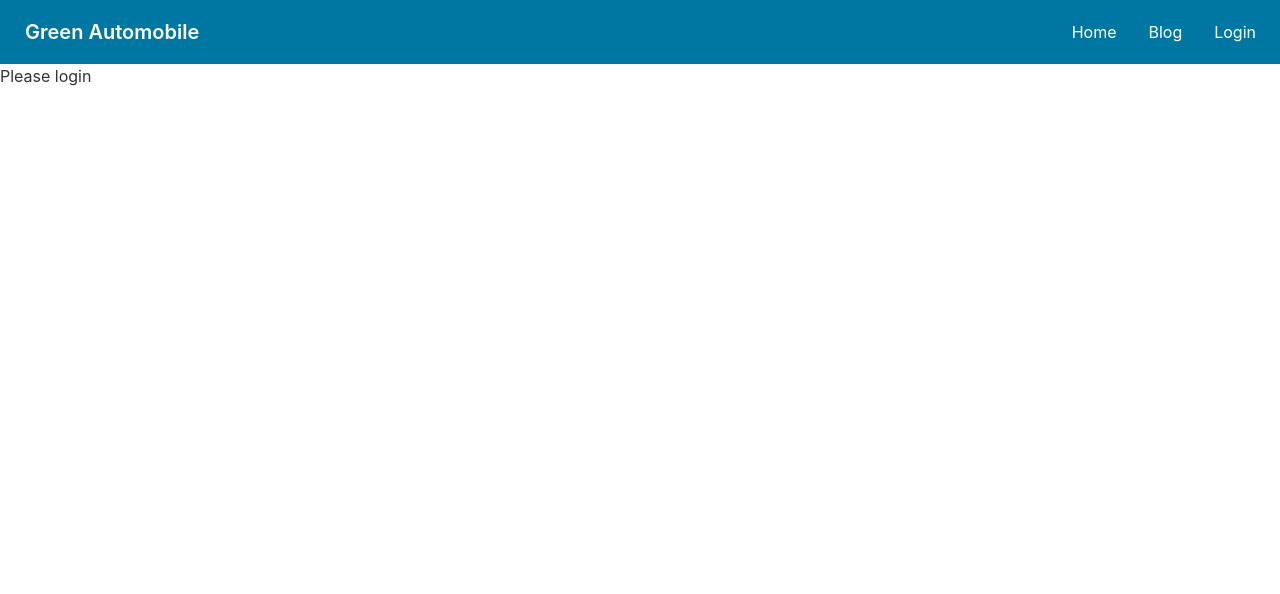
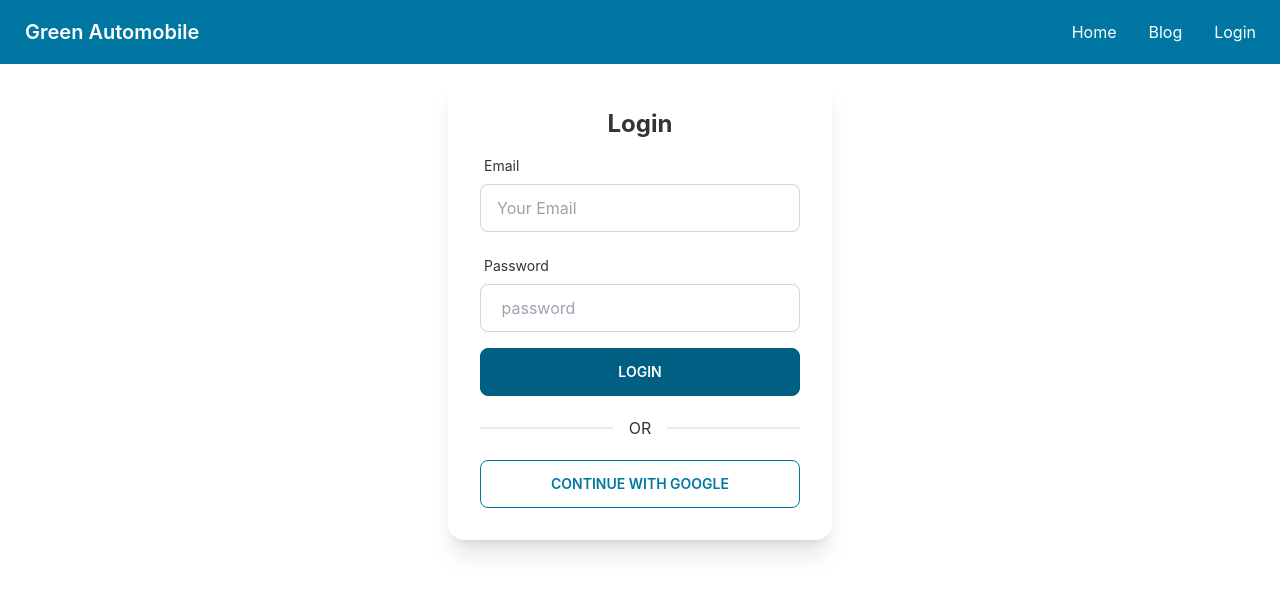
Before and after one commit to ranawp/green-automobile-, a React (Create React App) app: page /login in a window 1280 px wide. Shown: the top 594 px of the page. Built offline with nearby package versions, Linux system fonts and the light colour scheme; no server answers.

Commit message:
login added

```diff
--- a/package.json
+++ b/package.json
@@ -7,8 +7,11 @@
     "@testing-library/react": "^13.2.0",
     "@testing-library/user-event": "^13.5.0",
     "daisyui": "^2.15.0",
+    "firebase": "^9.8.1",
     "react": "^18.1.0",
     "react-dom": "^18.1.0",
+    "react-firebase-hooks": "^5.0.3",
+    "react-hook-form": "^7.31.2",
     "react-router-dom": "^6.3.0",
     "react-scripts": "5.0.1",
     "web-vitals": "^2.1.4"
--- a/src/App.js
+++ b/src/App.js
@@ -3,8 +3,10 @@ import './App.css';
 import Blog from './Components/Pages/Blog/Blog';
 import Home from './Components/Pages/Home/Home';
 import Login from './Components/Pages/Login/Login';
+import Register from './Components/Pages/Login/Register';
 import Purchase from './Components/Pages/Purchase/Purchase';
 import Navbar from './Components/Shared/Navbar/Navbar';
+import NotFound from './Components/Shared/NotFound/NotFound';
 
 function App() {
   return (
@@ -14,7 +16,9 @@ function App() {
         <Route path='/' element={<Home></Home>}></Route>
         <Route path='/blog' element={<Blog></Blog>}></Route>
         <Route path='/login' element={<Login></Login>}></Route>
-        <Route path='/purchase' element={<Purchase></Purchase>}></Route>
+        <Route path='/register' element={<Register></Register>}></Route>
+        <Route path='/purchase/:purchaseId' element={<Purchase></Purchase>}></Route>
+        <Route path='*' element={<NotFound></NotFound>}></Route>
       </Routes>
 
 
--- a/src/Components/Pages/Home/Product/Product.js
+++ b/src/Components/Pages/Home/Product/Product.js
@@ -14,7 +14,7 @@ const Product = () => {
 
 
     return (
-        <div >
+        <div id='products'>
             <h3 className='text-center'>Products</h3>
             <div className='grid grid-cols-1 md:grid-cols-2 lg:grid-cols-3 gap-5'>
                 {
--- a/src/Components/Pages/Login/Login.js
+++ b/src/Components/Pages/Login/Login.js
@@ -1,11 +1,125 @@
-import React from 'react';
+import React, { useRef } from 'react';
+import { useSignInWithEmailAndPassword, useSignInWithGoogle } from 'react-firebase-hooks/auth';
+import auth from '../../../firebase.init';
+import { useForm } from "react-hook-form";
+import Loading from '../../Shared/Loading';
+
 
 const Login = () => {
 
+    const [signInWithGoogle, googleuser, googleloading, googleerror] = useSignInWithGoogle(auth);
+    const { register, formState: { errors }, handleSubmit } = useForm();
+    const [
+        signInWithEmailAndPassword,
+        gmailuser,
+        gmailloading,
+        gmailerror,
+    ] = useSignInWithEmailAndPassword(auth);
+
+    let signInerror;
+
+    if (googleloading || gmailloading) {
+        return <Loading></Loading>
+    }
+
+    if (gmailerror || googleerror) {
+        signInerror = <small className='text-red-500'>{gmailerror?.message || googleerror.message}</small>
+    }
+
+    if (googleuser) {
+        console.log(googleuser)
+    }
+
+    const onSubmit = data => {
+        signInWithEmailAndPassword(data.email, data.password)
+    };
+
+
+
     return (
-        <div>
-            <h2>Please login</h2>
+        <div className='flex mt-3 mb-3 justify-center items-center'>
+            <div className="card w-96 bg-base-100 shadow-xl">
+                <div className="card-body">
+                    <h2 className="text-center text-2xl font-bold">Login</h2>
+
+                    <form onSubmit={handleSubmit(onSubmit)}>
+                        <div className="form-control w-full max-w-xs">
+                            <label className="label">
+                                <span className="label-text">Email</span>
+                            </label>
+                            {/*input email started */}
+                            <input type="email"
+                                placeholder="Your Email"
+                                className="input input-bordered w-full max-w-xs"
+                                {...register("email", {
+                                    required: {
+                                        value: true,
+                                        message: "Email is required"
+                                    },
+                                    pattern: {
+                                        value: /[a-z0-9]+@[a-z]+\.[a-z]{2,3}/,
+                                        message: 'Provide a valid Email'
+                                    }
+                                })}
+                            />
+                            <label className="label">
+                                {errors.email?.type === 'required' && <span className="label-text-alt text-red-500">{errors.email.message}</span>}
+
+                                {errors.email?.type === 'pattern' && <span className="label-text-alt text-red-500">{errors.email.message}</span>}
+                            </label>
+                        </div>
+                        {/* password started */}
+
+                        <div className="form-control w-full max-w-xs">
+                            <label className="label">
+                                <span className="label-text">Password</span>
+                            </label>
+                            <input type="password" placeholder=" password"
+                                className="input input-bordered w-full max-w-xs"
+                                {...register("password", {
+                                    required: {
+                                        value: true,
+                                        message: "password is required"
+                                    },
+
+                                    minLength: {
+                                        value: 6,
+                                        message: 'Must be six character or longer'
+                                    }
+                                })}
+                            />
+                            <label className="label">
+                                {errors.password?.type === 'required' && <span className="label-text-alt text-red-500">{errors.password.message}</span>}
+
+                                {errors.password?.type === 'minLength' && <span className="label-text-alt text-red-500">{errors.password.message}</span>}
+                            </label>
+                        </div>
+                        {signInerror}
+
+                        <input type="submit" value='Login' className='text-white btn btn-active btn-primary w-full max-w-xs' />
+                    </form>
+
+
+                    <div className="divider">OR</div>
+                    <button
+                        onClick={() => signInWithGoogle()}
+                        className="btn btn-outline btn-primary">CONTINUE WITH GOOGLE</button>
+                </div>
+            </div>
         </div>
+        // <form>
+        //     <h2 className='text-center'>Please login</h2>
+        //     <div onSubmit={handleSubmit} className='text-center'>
+        //         <input ref={emailRef} type="email" placeholder="Email" className="my-2 input input-bordered w-full max-w-xs" />
+        //         <br />
+
+        //         <input ref={passwordRef} type="password" placeholder="Password" className="input input-bordered w-full max-w-xs" /> <br />
+        //         <button className="btn btn-primary my-2 text-white">Success</button>
+
+        //     </div>
+        // </form>
+
+
     );
 };
 
--- /dev/null
+++ b/src/Components/Pages/Login/Register.js
@@ -0,0 +1,11 @@
+import React from 'react';
+
+const Register = () => {
+    return (
+        <div>
+            <h3>Please Register</h3>
+        </div>
+    );
+};
+
+export default Register;
--- a/src/Components/Pages/Purchase/Purchase.js
+++ b/src/Components/Pages/Purchase/Purchase.js
@@ -1,9 +1,11 @@
 import React from 'react';
+import { useParams } from 'react-router-dom';
 
 const Purchase = () => {
+    const { purchaseId } = useParams();
     return (
         <div>
-            <h4>Purchase page</h4>
+            <h4>Purchase page:{purchaseId}</h4>
         </div>
     );
 };
--- /dev/null
+++ b/src/Components/Shared/Loading.js
@@ -0,0 +1,15 @@
+import React from 'react';
+
+const Loading = () => {
+    return (
+        <div className='h-screen flex justify-center items-center'>
+            <div class="flex items-center justify-center space-x-2 animate-bounce">
+                <div class="w-8 h-8 bg-primary rounded-full"></div>
+                <div class="w-8 h-8 bg-secondary  rounded-full"></div>
+                <div class="w-8 h-8 bg-accent rounded-full"></div>
+            </div>
+        </div>
+    );
+};
+
+export default Loading;
--- /dev/null
+++ b/src/Components/Shared/NotFound/NotFound.js
@@ -0,0 +1,11 @@
+import React from 'react';
+import notFound from '../../../assets/images/notfound.jpg'
+const NotFound = () => {
+    return (
+        <div style={{ backgroundColor: '#E5E5E5' }}>
+            <img className='w-100 mx-auto' src={notFound} alt="" />
+        </div>
+    );
+};
+
+export default NotFound;
--- /dev/null
+++ b/src/firebase.init.js
@@ -0,0 +1,20 @@
+// Import the functions you need from the SDKs you need
+import { initializeApp } from "firebase/app";
+import { getAuth } from "firebase/auth";
+// TODO: Add SDKs for Firebase products that you want to use
+// https://firebase.google.com/docs/web/setup#available-libraries
+
+// Your web app's Firebase configuration
+const firebaseConfig = {
+    apiKey: process.env.REACT_APP_API_KEY,
+    authDomain: process.env.REACT_APP_AUTH_DOMAIN,
+    projectId: process.env.REACT_APP_PROJECT_ID,
+    storageBucket: process.env.REACT_APP_STORAGE_BUCKET,
+    messagingSenderId: process.env.REACT_APP_MESSAGING_SENDER_ID,
+    appId: process.env.REACT_APP_APP_ID
+};
+
+// Initialize Firebase
+const app = initializeApp(firebaseConfig);
+const auth = getAuth(app)
+export default auth;
```
Also changed, not shown: src/Components/Pages/Home/Header/Header.js (+7 -7 lines), src/Components/Pages/Home/Product/SingleProduct.js (+11 -9 lines), src/Components/Shared/Navbar/Navbar.js (+12 -9 lines), src/assets/images/notfound.jpg (added), 1 other file (tests, documents, lock files or other folders).
